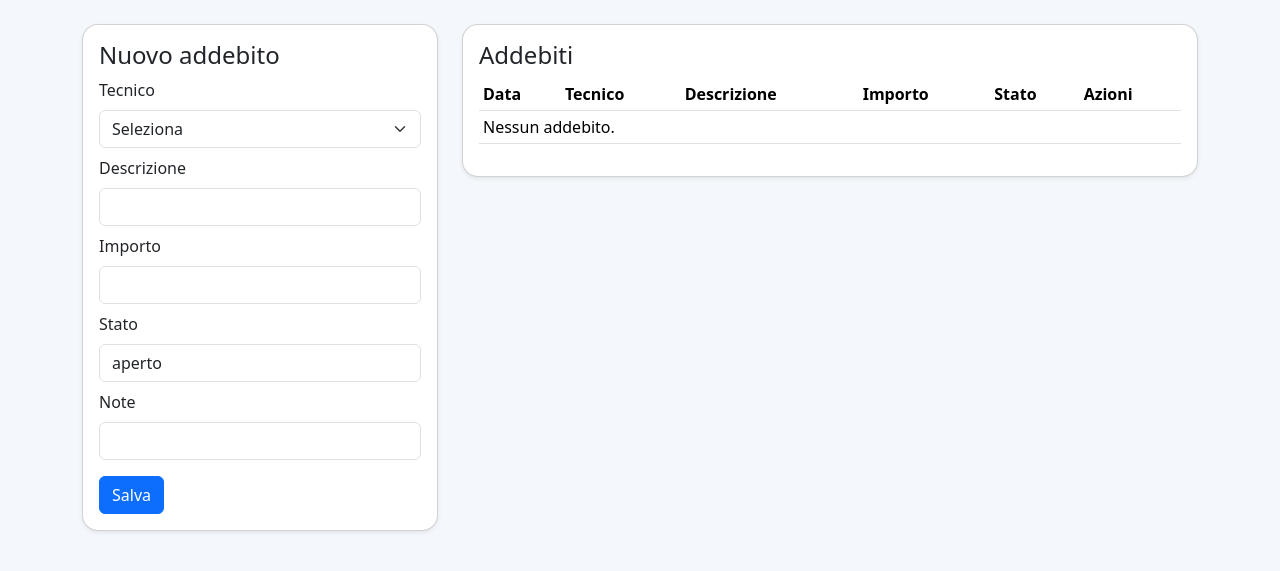
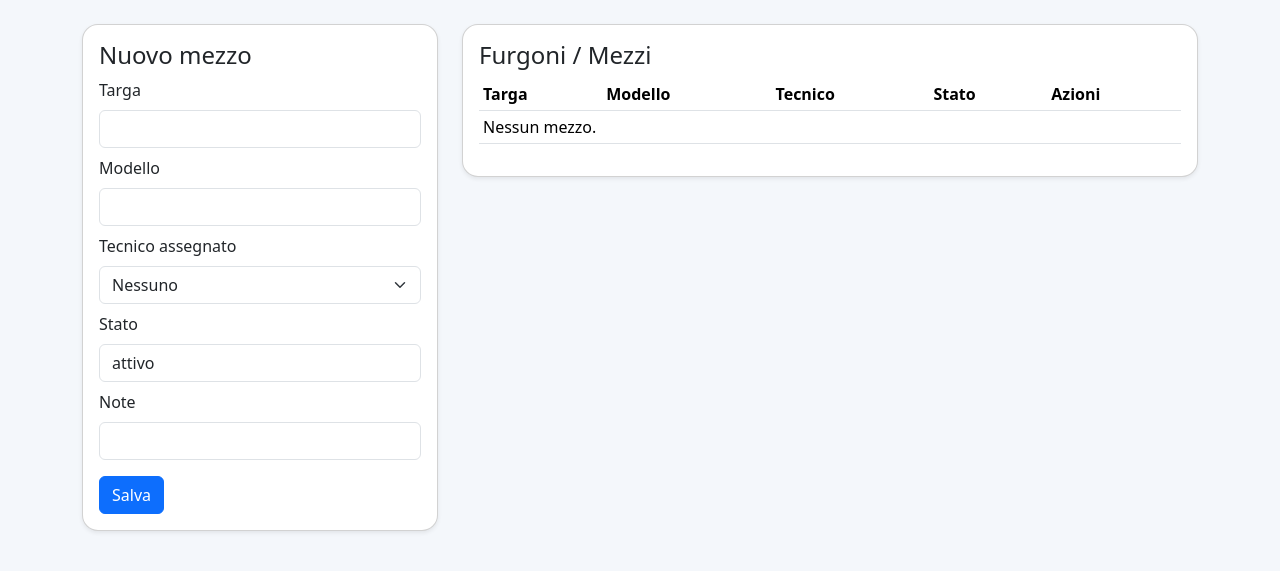
Before and after one commit to operativoei-png/evosrls, a Flask app: page /charges in a window 1280 px wide. Shown: the part 56-627 px from the top of the page. Run offline with Flask 3, Linux system fonts and the light colour scheme; a user stored in the database is signed in; data that the repository does not hold is empty.

Commit message:
Update charges.html

```diff
--- a/templates/charges.html
+++ b/templates/charges.html
@@ -4,19 +4,33 @@
   <div class="col-lg-4">
     <div class="card shadow-sm">
       <div class="card-body">
-        <h4>Nuovo addebito</h4>
+        <h4>Nuovo mezzo</h4>
         <form method="post">
           <div class="mb-2">
-            <label class="form-label">Tecnico</label>
-            <select class="form-select" name="technician_id" required>
-              <option value="">Seleziona</option>
-              {% for t in technicians %}<option value="{{ t.id }}">{{ t.name }}</option>{% endfor %}
+            <label class="form-label">Targa</label>
+            <input class="form-control" name="plate" required>
+          </div>
+          <div class="mb-2">
+            <label class="form-label">Modello</label>
+            <input class="form-control" name="model">
+          </div>
+          <div class="mb-2">
+            <label class="form-label">Tecnico assegnato</label>
+            <select class="form-select" name="assigned_to">
+              <option value="">Nessuno</option>
+              {% for t in technicians %}
+              <option value="{{ t.id }}">{{ t.name }}</option>
+              {% endfor %}
             </select>
           </div>
-          <div class="mb-2"><label class="form-label">Descrizione</label><input class="form-control" name="description" required></div>
-          <div class="mb-2"><label class="form-label">Importo</label><input class="form-control" type="number" step="0.01" name="amount" required></div>
-          <div class="mb-2"><label class="form-label">Stato</label><input class="form-control" name="status" value="aperto"></div>
-          <div class="mb-2"><label class="form-label">Note</label><input class="form-control" name="notes"></div>
+          <div class="mb-2">
+            <label class="form-label">Stato</label>
+            <input class="form-control" name="status" value="attivo">
+          </div>
+          <div class="mb-2">
+            <label class="form-label">Note</label>
+            <input class="form-control" name="notes">
+          </div>
           <button class="btn btn-primary mt-2">Salva</button>
         </form>
       </div>
@@ -26,28 +40,40 @@
   <div class="col-lg-8">
     <div class="card shadow-sm">
       <div class="card-body">
-        <h4>Addebiti</h4>
+        <h4>Furgoni / Mezzi</h4>
         <div class="table-responsive">
           <table class="table table-sm">
-            <thead><tr><th>Data</th><th>Tecnico</th><th>Descrizione</th><th>Importo</th><th>Stato</th><th>Azioni</th></tr></thead>
+            <thead>
+              <tr>
+                <th>Targa</th>
+                <th>Modello</th>
+                <th>Tecnico</th>
+                <th>Stato</th>
+                <th>Azioni</th>
+              </tr>
+            </thead>
             <tbody>
             {% for i in items %}
               <tr>
-                <td>{{ i.created_at.strftime('%d/%m/%Y %H:%M') }}</td>
+                <td>{{ i.plate }}</td>
+                <td>{{ i.model }}</td>
                 <td>{{ i.technician.name if i.technician else '-' }}</td>
-                <td>{{ i.description }}</td>
-                <td>{{ '%.2f'|format(i.amount) }}</td>
                 <td>{{ i.status }}</td>
                 <td>
-                  {% if i.status != 'chiuso' %}
-                  <form method="post" action="{{ url_for('close_charge', item_id=i.id) }}">
-                    <button class="btn btn-sm btn-outline-danger">Chiudi</button>
+                  <form method="post" action="{{ url_for('assign_van', item_id=i.id) }}" class="d-flex gap-1">
+                    <select class="form-select form-select-sm" name="technician_id">
+                      <option value="">Nessuno</option>
+                      {% for t in technicians %}
+                      <option value="{{ t.id }}" {% if i.assigned_to == t.id %}selected{% endif %}>{{ t.name }}</option>
+                      {% endfor %}
+                    </select>
+                    <input class="form-control form-control-sm" name="status" value="{{ i.status }}">
+                    <button class="btn btn-sm btn-outline-primary">Salva</button>
                   </form>
-                  {% endif %}
                 </td>
               </tr>
             {% else %}
-              <tr><td colspan="6">Nessun addebito.</td></tr>
+              <tr><td colspan="5">Nessun mezzo.</td></tr>
             {% endfor %}
             </tbody>
           </table>
```
